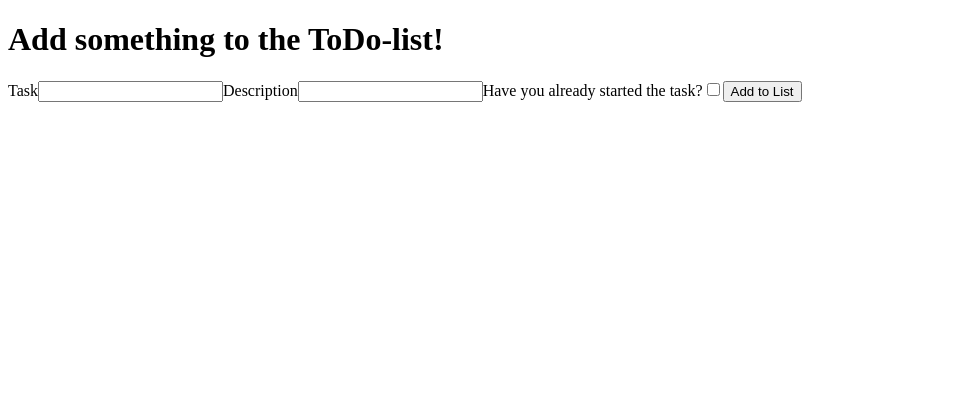
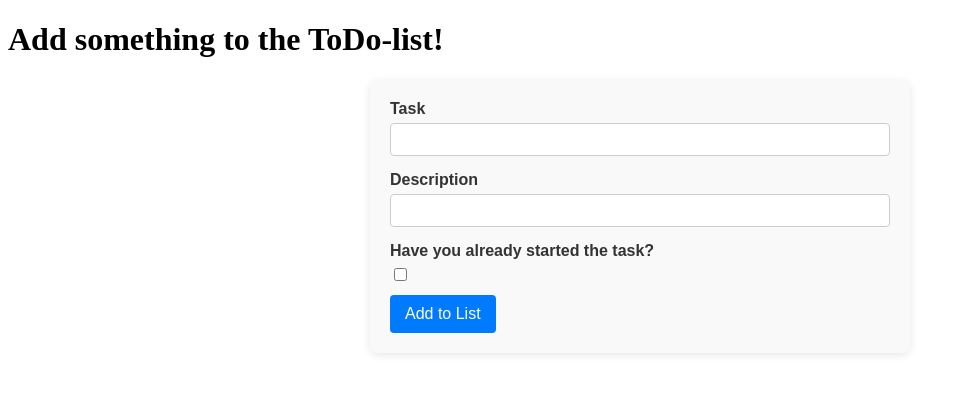
Before and after one commit to JoeSteeloak/ToDoProject2, a React (Vite) app: page / in a window 1280 px wide. Shown: the top 394 px of the page, without its empty margins (0-957 px from the left). Built offline with nearby package versions, Linux system fonts and the light colour scheme.

Commit message:
finish form

```diff
--- /dev/null
+++ b/src/components/ToDoForm.css
@@ -0,0 +1,57 @@
+form {
+    background-color: #f9f9f9;
+    max-width: 500px;
+    margin: 20px auto;
+    padding: 20px;
+    border-radius: 8px;
+    box-shadow: 0 2px 8px rgba(0, 0, 0, 0.1);
+    font-family: Arial, sans-serif;
+}
+
+form label {
+    display: block;
+    margin-bottom: 5px;
+    font-weight: bold;
+    color: #333;
+}
+
+form input[type="text"],
+form input[type="email"],
+form textarea {
+    width: 100%;
+    padding: 8px 10px;
+    margin-bottom: 15px;
+    border: 1px solid #ccc;
+    border-radius: 4px;
+    box-sizing: border-box;
+}
+
+form input[type="checkbox"] {
+    margin-right: 8px;
+}
+
+form input[type="submit"] {
+    background-color: #007bff;
+    color: white;
+    border: none;
+    padding: 10px 15px;
+    border-radius: 4px;
+    cursor: pointer;
+    font-size: 16px;
+    transition: background-color 0.3s ease;
+    display: block;
+    margin-top: 10px;
+}
+
+form input[type="submit"]:hover {
+    background-color: #0056b3;
+}
+
+form span {
+    display: block;
+    color: #e74c3c;
+    /* en fin röd nyans */
+    font-size: 0.9rem;
+    margin-bottom: 10px;
+    font-style: italic;
+}
--- a/src/components/ToDoForm.tsx
+++ b/src/components/ToDoForm.tsx
@@ -1,4 +1,5 @@
 import { useState } from "react"
+import "./ToDoForm.css";
 
 const ToDoForm = () => {
 
@@ -8,12 +9,44 @@ const ToDoForm = () => {
         status: boolean
     }
 
-    const [formData, setFormData] = useState<FormData>({title: "", description: "", status: false})
+    interface ErrorsData {
+        title?: string,
+        description?: string
+    }
+
+    //State for form
+    const [formData, setFormData] = useState<FormData>({title: "", description: "", status: false});
+
+    //state for error
+    const [errors, setErrors] = useState<ErrorsData>({});
+
+    const validateForm = ((data: FormData) => {
+        const validationErrors: ErrorsData = {};
+
+        if(!data.title) {
+            validationErrors.title = "Enter a name for the task";
+        }
+
+        if(!data.description) {
+            validationErrors.description = "Give the task a description";
+        }
+
+        return validationErrors;
+    });
 
     const submitForm = ((event: any) => {
         event.preventDefault();
 
-        console.log("test")
+        const validationErrors = validateForm(formData);
+
+        if(Object.keys(validationErrors).length > 0) {
+            setErrors(validationErrors);
+
+        } else {
+            setErrors({});
+            // skicka data
+
+        }
     })
 
 
@@ -23,8 +56,12 @@ const ToDoForm = () => {
             <label htmlFor="title">Task</label>
             <input type="text" name="title" id="title" value={formData.title} onChange={(event) => setFormData({...formData, title: event.target.value})}/>
 
+            {errors.title && <span>{errors.title}</span>}
+
             <label htmlFor="description">Description</label>
             <input type="text" name="description" id="description" value={formData.description} onChange={(event) => setFormData({...formData, description: event.target.value})}/>
+
+            {errors.description && <span>{errors.description}</span>}
 
             <label htmlFor="status">Have you already started the task?</label>
             <input type="checkbox" name="status" id="status" checked={formData.status} onChange={() => setFormData({...formData, status: !formData.status})}/>
```
Also changed, not shown: src/components/ToDoList.tsx (added, +21 -0 lines).
